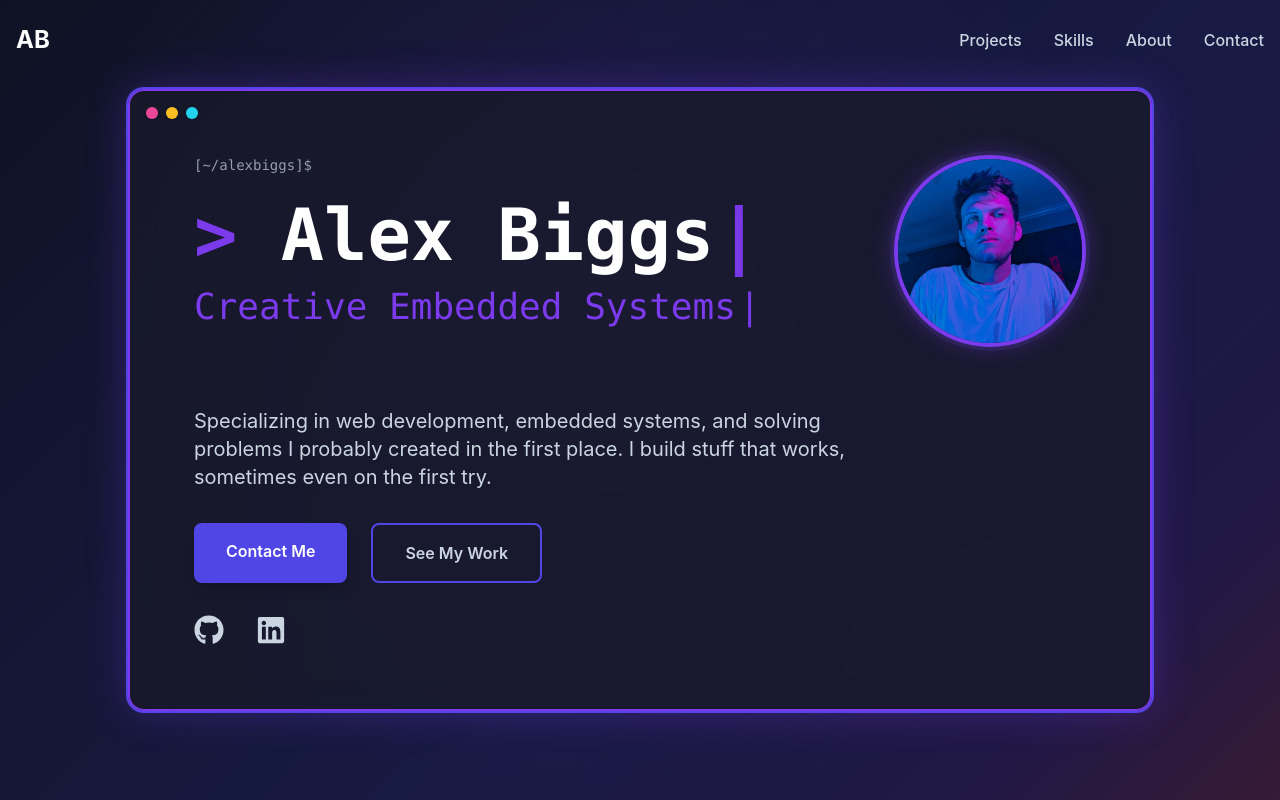
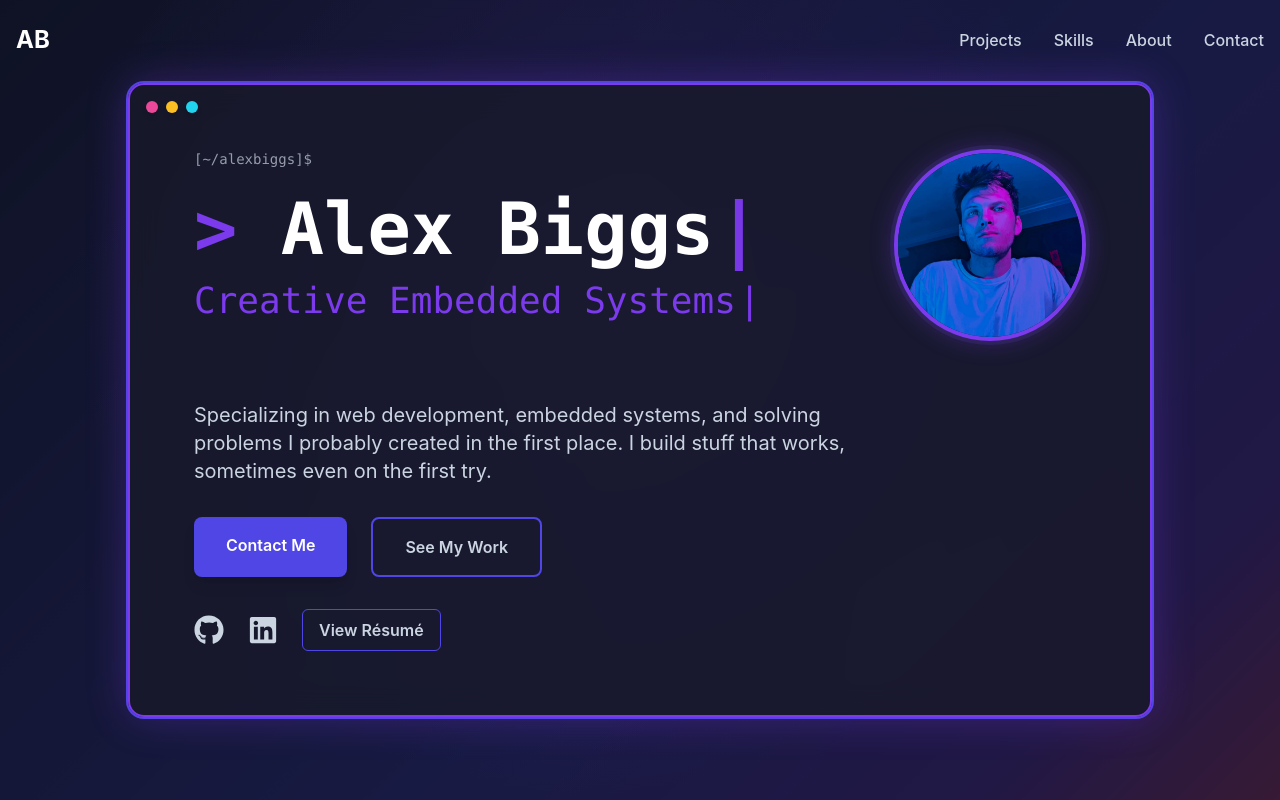
Before and after one commit to afbiggs/personal-portfolio, a React (Vite) app: page / in a window 1280 px wide. Shown: the top 800 px of the page. Built offline with nearby package versions, Linux system fonts and the light colour scheme.

Commit message:
added resume and view resume button to the hero section

```diff
--- a/src/components/Hero.tsx
+++ b/src/components/Hero.tsx
@@ -82,7 +82,9 @@ const Hero = () => {
             </a>
           </div>
 
-          <div className="flex gap-8">
+          <div className="flex flex-wrap items-center gap-6">
+  <div className="flex gap-6">
+    {/* Social icons */}
     {[
       { icon: FaGithub, href: "https://github.com/afbiggs" },
       { icon: FaLinkedin, href: "https://linkedin.com/in/alex-biggs-2a8a0194" },
@@ -97,6 +99,16 @@ const Hero = () => {
         <social.icon />
       </a>
     ))}
+  </div>
+
+  <a
+    href="/Alexander Biggs Resume.pdf"
+    target="_blank"
+    rel="noopener noreferrer"
+    className="text-sm sm:text-base font-semibold text-[#CBD5E1] border border-[#4F46E5] rounded-md px-4 py-2 hover:bg-[#4F46E5] hover:text-white transition-colors"
+  >
+    View Résumé
+  </a>
 </div>
         </div>
 
```
Also changed, not shown: 1 other file (tests, documents, lock files or other folders). Lines whose indentation alone changed are shown as unchanged.
